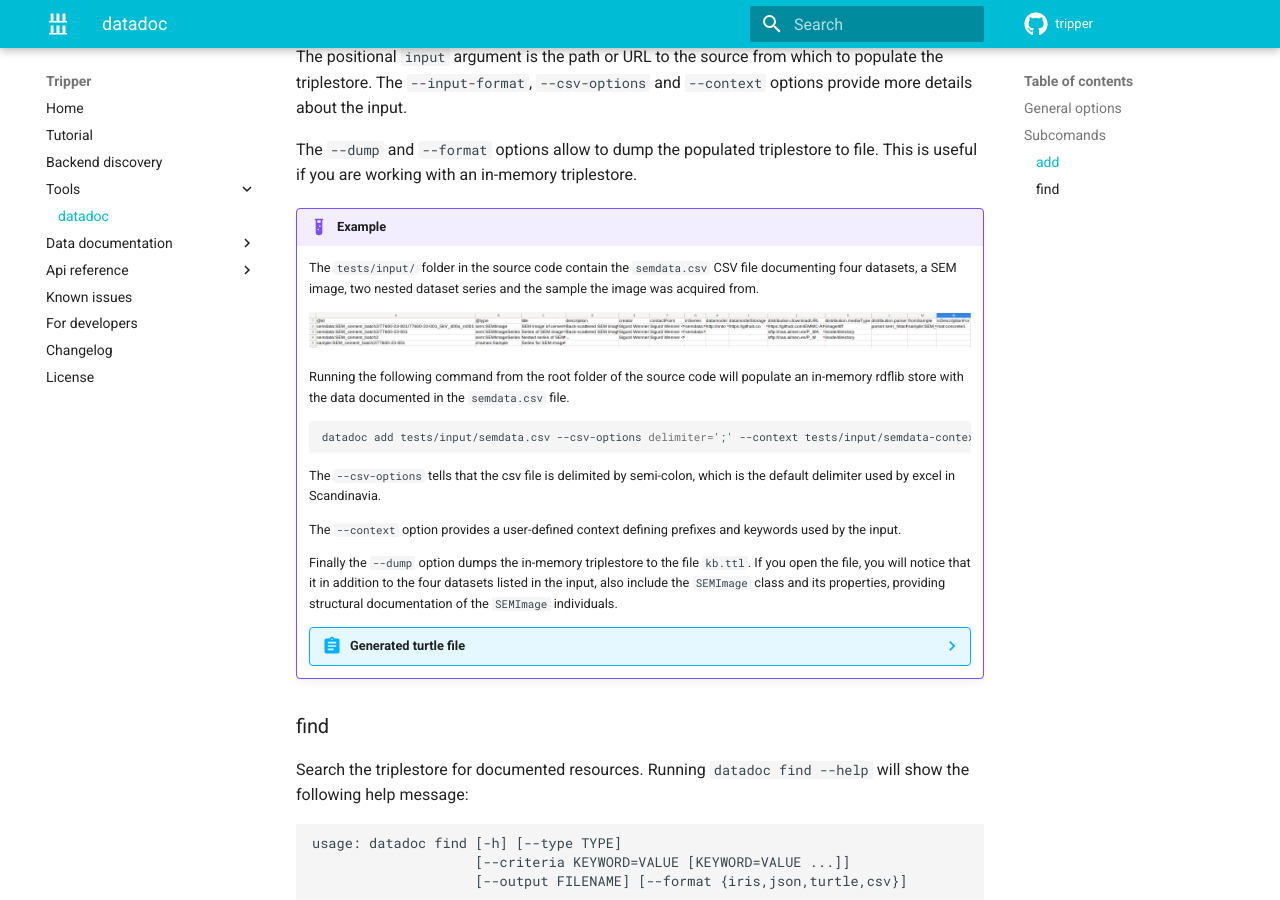
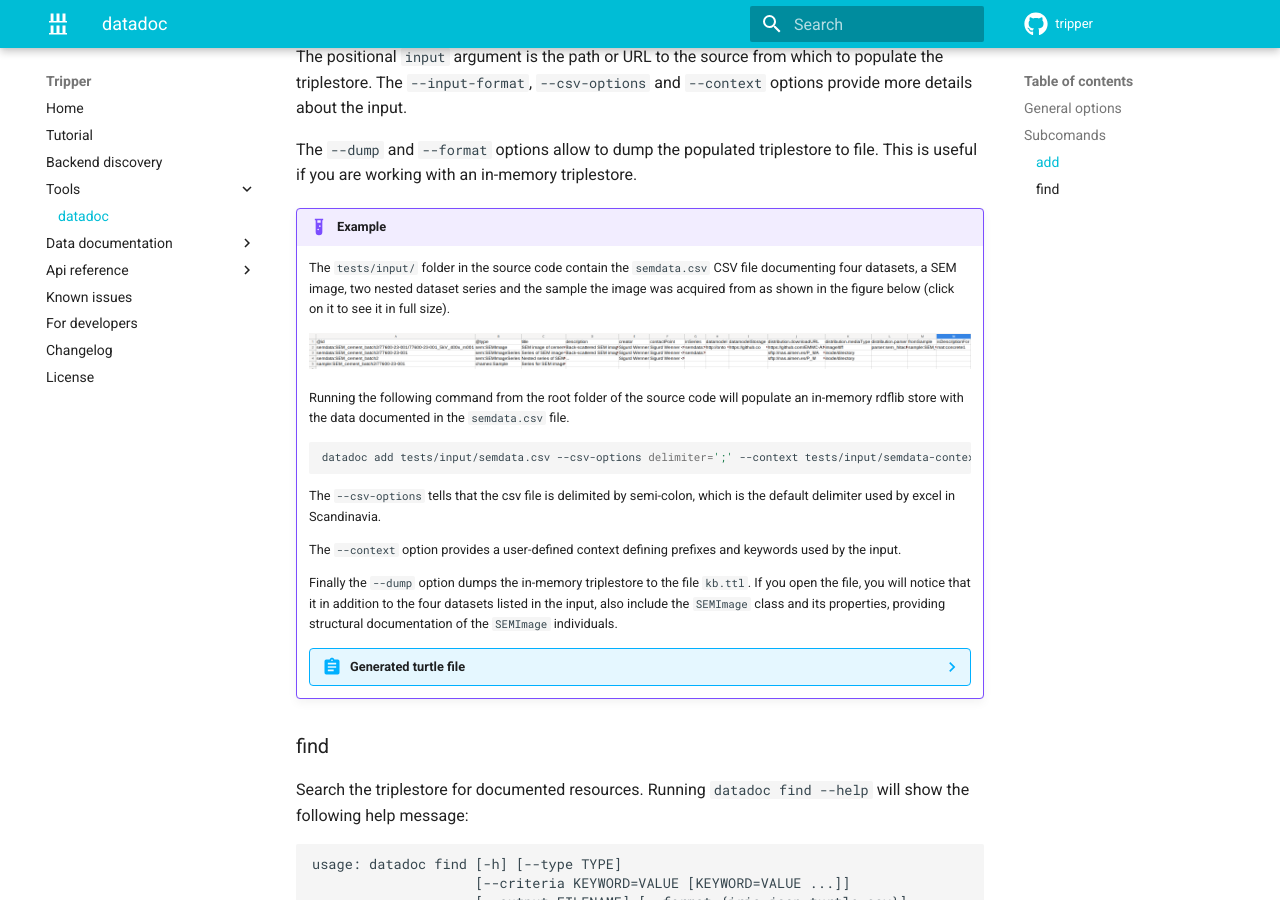
Before and after one commit to EMMC-ASBL/tripper, an MkDocs documentation site: the page built from docs/tools/datadoc.md, in a window 1280 px wide and 900 px high, scrolled down 1895 px. Built offline with MkDocs 1.6.1 and Material for MkDocs 9.7.7, drawn with Linux system fonts in a browser that asks for light colours; comment, search, counter and statistics services are not loaded; the version menu is left out.

Commit message:
Minor documentation update

```diff
--- a/docs/tools/datadoc.md
+++ b/docs/tools/datadoc.md
@@ -92,7 +92,7 @@ This is useful if you are working with an in-memory triplestore.
 
 !!! example
 
-    The `tests/input/` folder in the source code contain the `semdata.csv` CSV file documenting four datasets, a SEM image, two nested dataset series and the sample the image was acquired from.
+    The `tests/input/` folder in the source code contain the `semdata.csv` CSV file documenting four datasets, a SEM image, two nested dataset series and the sample the image was acquired from as shown in the figure below (click on it to see it in full size).
 
     [![semdata.csv](/figs/semdata.png)](/figs/semdata.png)
 
```
